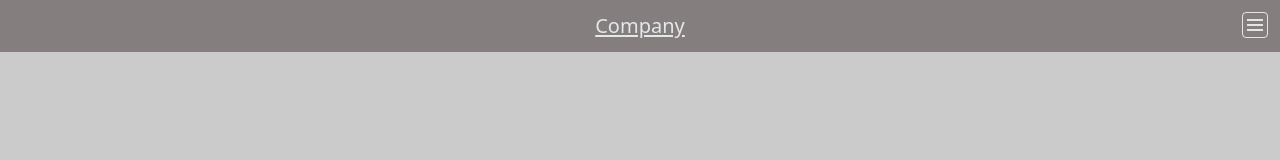
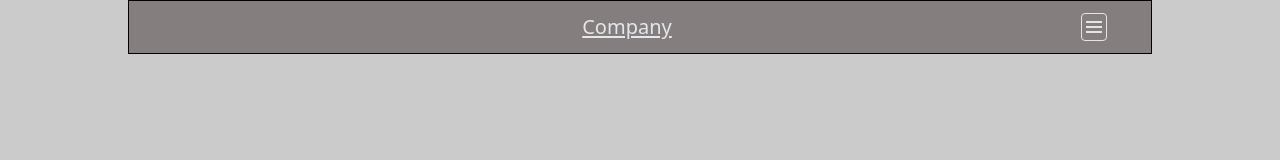
Before and after one commit to sio44822/test, a plain HTML site: page functionico.html in a window 1280 px wide. Drawn offline with nearby package versions, Linux system fonts and the light colour scheme.

Commit message:
Update functionico.html

```diff
--- a/functionico.html
+++ b/functionico.html
@@ -14,21 +14,23 @@
     </style>
 </head>
 
-<body class="bg-[#cbcbcb]">
-    <div class="flex flex-col w-dvw justify-center items-center">
-        <div class="justify-center flex bg-[#857e7e] w-full">
+<body class="bg-[#cbcbcb] ">
+    <div class="mx-auto max-w-[1024px] border-1">
+        <div class="flex flex-col w-full justify-center items-center ">
+            <div class="justify-center flex bg-[#857e7e] w-full">
             <P class=" text-gray-200 py-3 underline underline-offset-2 text-xl">Company</P>
+            <button id="hamburgerbtn" class=" relative top-0 right-[-40%] my-3 border-1 rounded text-[#e7e5e3] border-[#e7e5e3] translate-all  hover:text-white hover:border-white  focus:outline-none focus:text-white">
+                <svg class="h-6 w-6 fill-current " viewBox="0 0 24 24">
+                    <path fill-rule="evenodd" d="M4 6h16v2H4V6zm0 5h16v2H4v-2zm0 5h16v2H4v-2z" />
+                </svg>
+            </button>
         </div>
-        <button id="hamburgerbtn" class="fixed top-0 right-3 my-3 border-1 rounded text-[#e7e5e3] border-[#e7e5e3] translate-all  hover:text-white hover:border-white  focus:outline-none focus:text-white">
-            <svg class="h-6 w-6 fill-current " viewBox="0 0 24 24">
-                <path fill-rule="evenodd" d="M4 6h16v2H4V6zm0 5h16v2H4v-2zm0 5h16v2H4v-2z" />
-            </svg>
-        </button>
         <div id="mobileMenu" class="hidden translate-all w-full shadow-lg">
             <P class="py-5 text-center transition-all hover:bg-[#857e7e] hover:text-[#e7e5e3]">2</P>
             <P class="py-5 text-center transition-all hover:bg-[#857e7e] hover:text-[#e7e5e3]">3</P>
         </div>
     </div>
+</div>
 </body>
 <script>
     window.addEventListener("load", (event) => {
```
